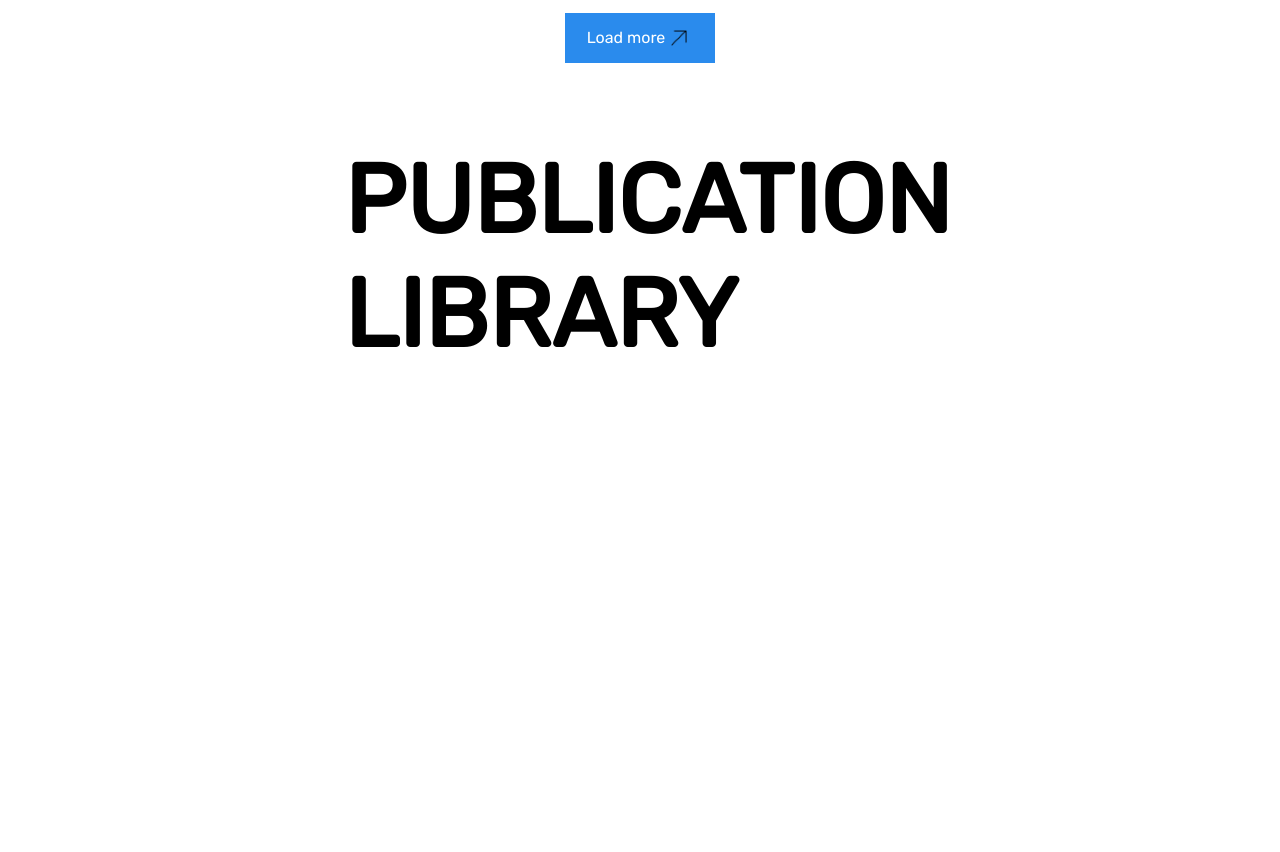
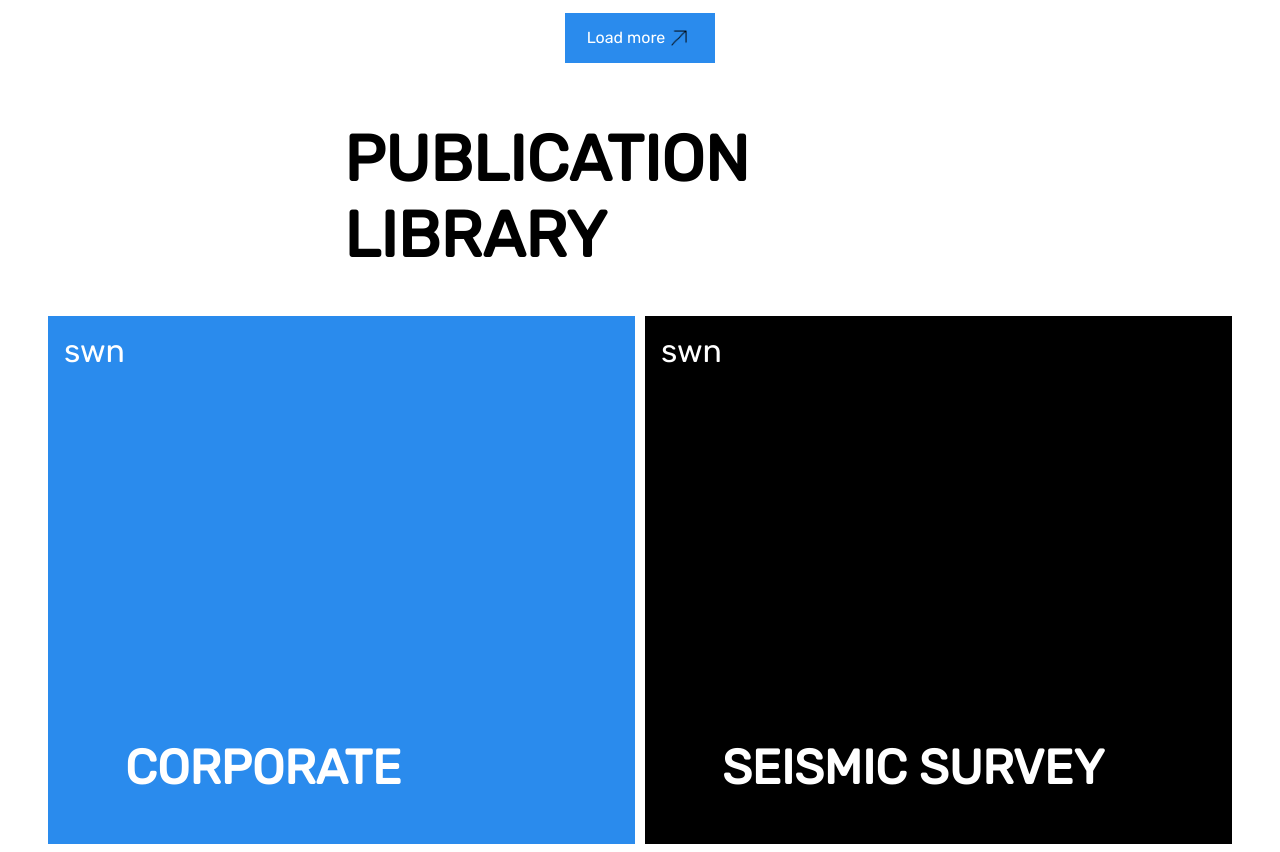
Before and after one commit to evgenyCode/1-darbas, a plain HTML site: page index.html in a window 1280 px wide. Shown: the part 987-1839 px from the top of the page. Before the commit the page ends 1430 px from the top, so only its background shows below. Drawn offline with Linux system fonts and the light colour scheme.

Commit message:
add @media

```diff
--- a/index.html
+++ b/index.html
@@ -75,6 +75,22 @@
                 </a>
              </div>
              <div class="library"><h1 class="library-title">PUBLICATION LIBRARY</h1></div>
+             <div class="squares">
+                <div class="square1">
+                    <div class="logo-white">
+                    <span>swn</span>
+                </div>
+                <div class="square-content"><h1 class="square-heading">CORPORATE</h1></div>
+            </div>
+
+                <div class="square2">
+                    <div class="logo-white" >
+                    <span>swn</span>
+                    </div>
+                    <div class="square-content"><h1 class="square-heading">SEISMIC SURVEY</h1></div>
+                </div>
+
+             </div>
     </div>
 
 </body>
--- a/styles.css
+++ b/styles.css
@@ -1,6 +1,8 @@
 body{font-family: 'Rubik', sans-serif;
    padding-left: 2.5rem;
 padding-right: 2.5rem; }
+
+
 
 .nav-icons{display: flex;
 gap: 1rem;}
@@ -16,6 +18,15 @@ height: 1.5rem;
 .logo{font-size: 2rem;
     font-weight: 400;
 }
+@media (max-width: 768px) {
+  .nav-icons {
+    justify-content: center; /* Центрируем иконки на мобильной версии */
+  }
+
+  .nav-links{display: none;}
+}
+
+
 
     nav ul {
         display: flex;
@@ -133,7 +144,7 @@ padding-bottom: 1rem;}
 
 .library{display: flex;
 justify-content: center;
-font-size: 3em;
+font-size: 2em;
 }
 
 .library-title{
@@ -151,3 +162,29 @@ border: none;
 width: 150px;
 height: 50px;
 }
+
+.squares{display: grid;
+  grid-template-columns: 1fr 1fr;
+  gap: 10px;
+}
+
+.square1{ display: flex;
+  height: 31rem;
+background-color: rgb(42, 139, 237);
+padding: 1rem;}
+
+.square2{ display: flex;
+  height: 31rem;
+background-color: black;
+padding: 1rem;}
+
+.logo-white{font-size: 2rem;
+  font-weight: 400;
+  color: white;
+}
+
+.square-heading {color: white;
+font-size: 3rem;}
+
+.square-content{display: flex;
+align-items: flex-end;}
```
